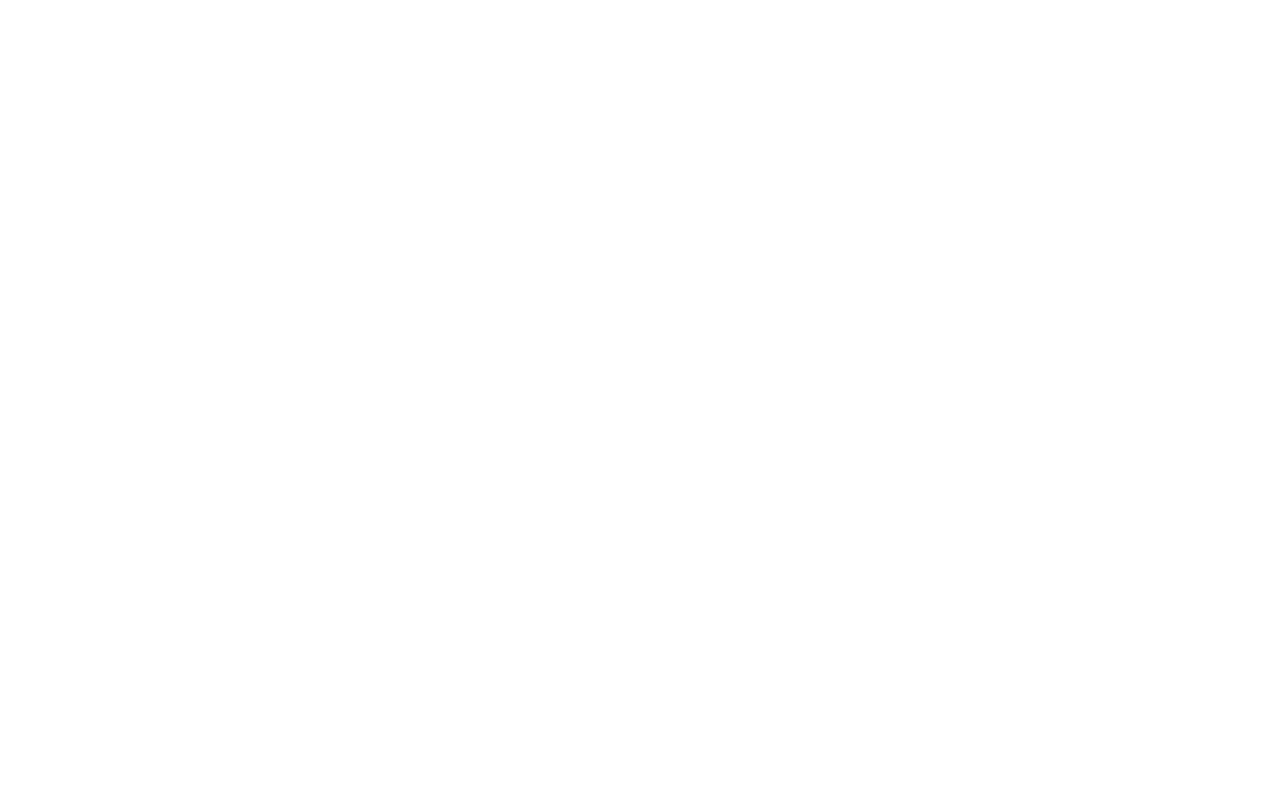
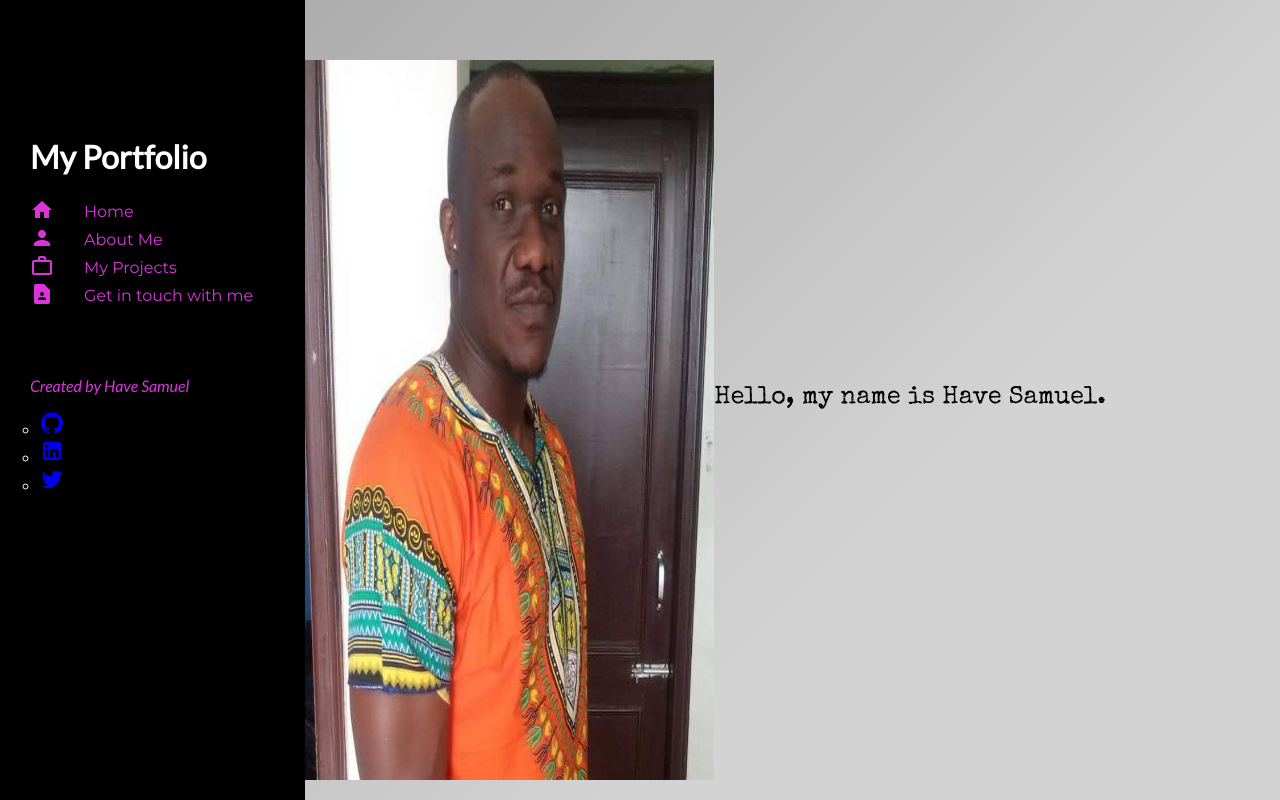
Before and after one commit to Have-Samuel/hs-portfolio, a React (Create React App) app: page / in a window 1280 px wide. Before the commit this address had no page. Shown: the top 800 px of the page. Built offline with nearby package versions, Linux system fonts and the light colour scheme.

Commit message:
Add an image in the home page

```diff
--- a/package.json
+++ b/package.json
@@ -3,7 +3,10 @@
   "version": "0.1.0",
   "private": true,
   "dependencies": {
+    "@emotion/react": "^11.10.4",
+    "@emotion/styled": "^11.10.4",
     "@mui/icons-material": "^5.10.3",
+    "@mui/material": "^5.10.4",
     "@testing-library/jest-dom": "^5.16.5",
     "@testing-library/react": "^13.4.0",
     "@testing-library/user-event": "^13.5.0",
--- a/src/App.js
+++ b/src/App.js
@@ -14,11 +14,12 @@
         <Sidebar />
         <MenuBottom />
         <div className="back">
-          <Routes />
-          <Route path="/" element={<Home />} />
-          <Route path="/about" element={<About />} />
-          <Route path="/projects" element={<Projects />} />
-          <Route path="/contact" element={<Contact />} />
+          <Routes>
+            <Route path="/" element={<Home />} />
+            <Route path="/about" element={<About />} />
+            <Route path="/projects" element={<Projects />} />
+            <Route path="/contact" element={<Contact />} />
+          </Routes>
         </div>
       </div>
     </BrowserRouter>
--- a/src/components/home.jsx
+++ b/src/components/home.jsx
@@ -4,7 +4,7 @@
 function Home() {
   return (
     <div className="home">
-      <img src="home-img.png" className="home_img" />
+      <img src="samuel.jpg" className="home_img" />
       <div className="text">
         <span className="home-grt">Hello, my name is Have Samuel.</span>
       </div>
--- a/src/contact.css
+++ b/src/contact.css
@@ -79,7 +79,7 @@
 button:hover {
   background-color: #fff;
   color: orange;
-  cursor: url('/public/hand-cursor.png'), pointer;
+  cursor: pointer;
 }
 
 @media (min-width: 768px) {
--- a/src/home.css
+++ b/src/home.css
@@ -6,7 +6,7 @@
   height: 90vh;
   width: 85vw;
   justify-items: end;
-  cursor: url("/public/cursor.png"), pointer;
+  cursor: pointer;
 }
 
 .hello {
@@ -48,7 +48,7 @@
     background-size: 400% 400%;
     animation: gradient 15s ease infinite;
     width: 98%;
-    cursor: url('/public/cursor.png'), auto;
+    cursor: pointer;
   }
 
   .home {
@@ -61,7 +61,7 @@
     display: flex;
     flex-direction: column;
     align-self: center;
-    cursor: url('/public/cursor.png'), auto;
+    cursor: pointer;
   }
 
   .hello {
@@ -107,6 +107,6 @@
     height: 90vh;
     width: 32vw;
     justify-items: end;
-    cursor: url('/public/cursor.png'), pointer;
+    cursor:  pointer;
   }
 }
```
Also changed, not shown: public/samuel.jpg (added), 1 other file (tests, documents, lock files or other folders).
